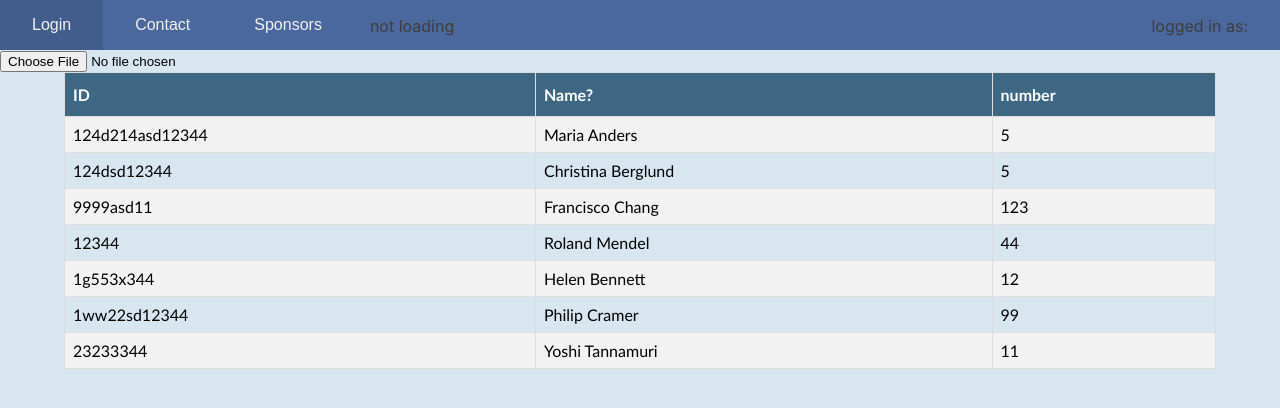
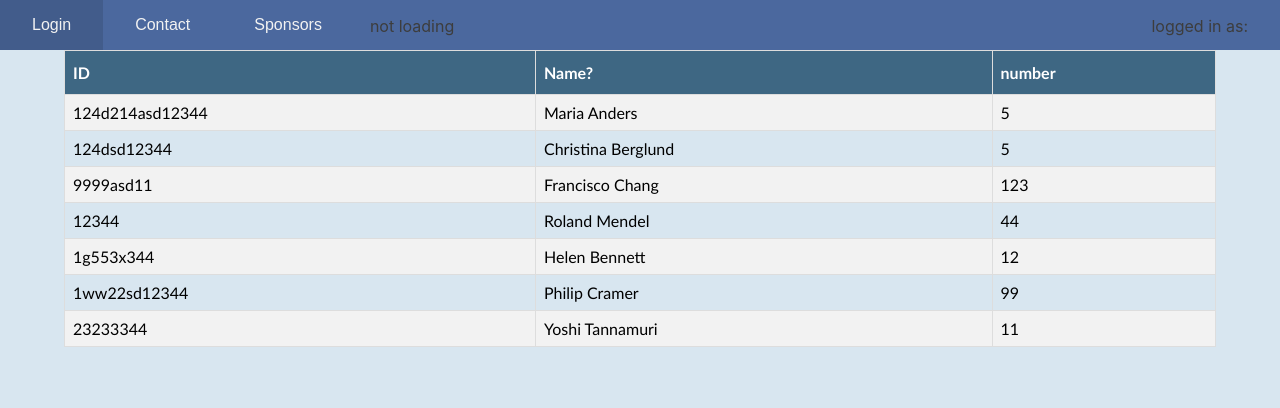
Before and after one commit to fiffikrul/RNA-viewer-frontend, a React (Create React App) app: page / in a window 1280 px wide. Shown: the top 408 px of the page. Built offline with nearby package versions, Linux system fonts and the light colour scheme.

Commit message:
test push to remote branch

```diff
--- a/src/view/mainView.tsx
+++ b/src/view/mainView.tsx
@@ -12,7 +12,7 @@ export const MainView = (props: any) => {
 
     return (
         <div className="main-view">
-            <input type="file" accept=".pdf" onChange={onChangeHandle}></input>
+            {/* <input type="file" accept=".pdf" onChange={onChangeHandle}></input> */}
             <Table/>
         </div>
     )
```
